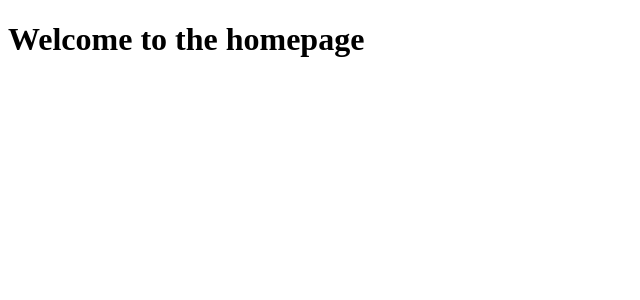
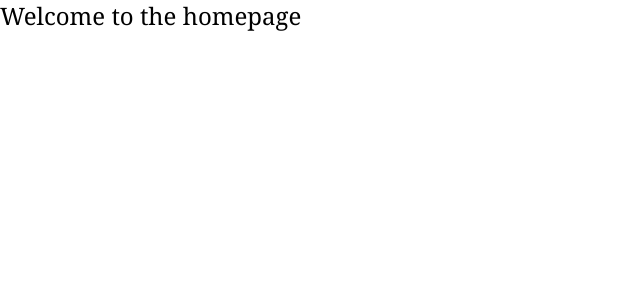
Before and after one commit to Ewen-crvs/PocAppMondrian, a Nuxt app: page / in a window 1280 px wide. Shown: the top 300 px of the page, without its empty margins (0-640 px from the left). Built offline with nearby package versions, Linux system fonts and the light colour scheme.

Commit message:
[NEW]: Add nuxt

```diff
--- a/nuxt.config.ts
+++ b/nuxt.config.ts
@@ -1,5 +1,6 @@
 // https://nuxt.com/docs/api/configuration/nuxt-config
 export default defineNuxtConfig({
   compatibilityDate: '2024-04-03',
-  devtools: { enabled: true }
+  devtools: { enabled: true },
+  modules: ['@nuxtjs/tailwindcss']
 })
--- a/package.json
+++ b/package.json
@@ -10,6 +10,7 @@
     "postinstall": "nuxt prepare"
   },
   "dependencies": {
+    "@nuxtjs/tailwindcss": "^6.12.1",
     "nuxt": "^3.13.0",
     "vue": "latest",
     "vue-router": "latest"
--- a/pages/index.vue
+++ b/pages/index.vue
@@ -1,5 +1,5 @@
 <template>
   <div>
-    <h1>Welcome to the homepage</h1>
+    <h1 class="font-serif text-2xl">Welcome to the homepage</h1>
   </div>
 </template>
```
Also changed, not shown: 1 other file (tests, documents, lock files or other folders).
